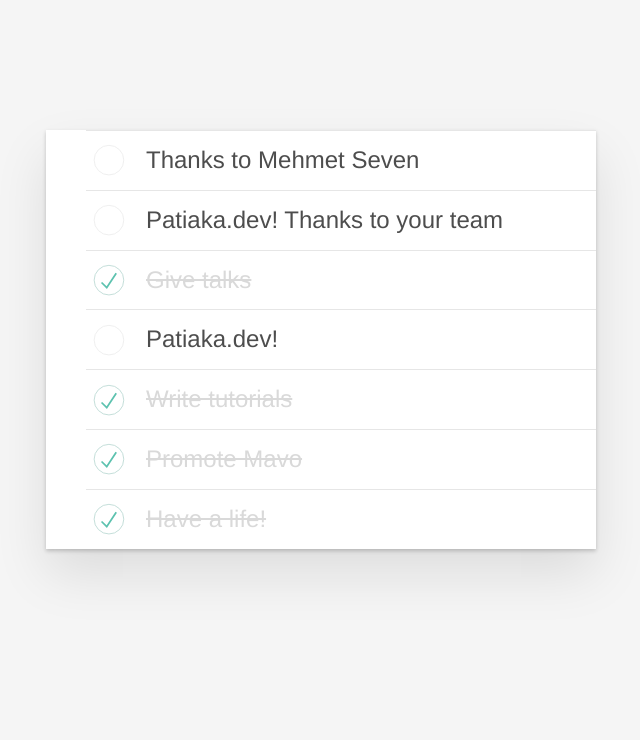
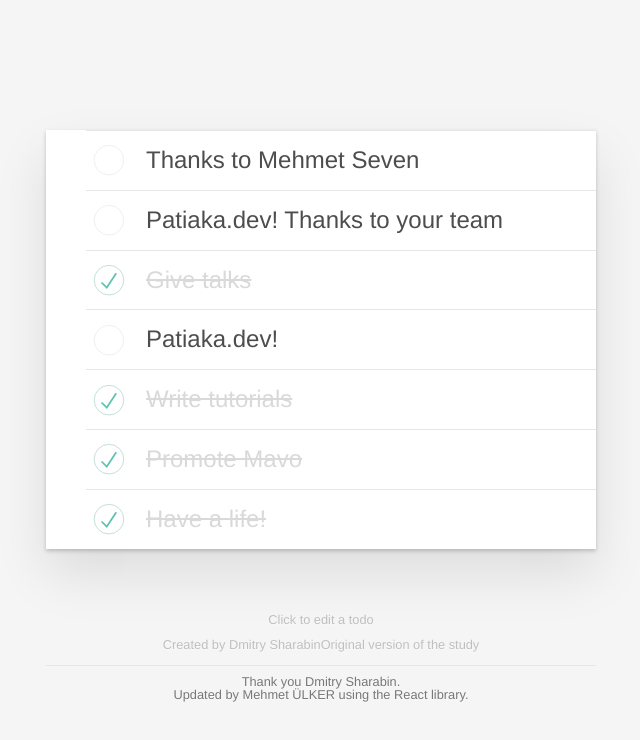
Before and after one commit to mehmetulker/react-todo, a React (Vite) app: page / in a window 1280 px wide. Shown: the top 740 px of the page, without its empty margins (319-959 px from the left). Built offline with nearby package versions, Linux system fonts and the light colour scheme.

Commit message:
footer added.

```diff
--- a/src/App.jsx
+++ b/src/App.jsx
@@ -1,5 +1,6 @@
 import "./App.css";
 import TodoFormList from "./components/TodoFormList";
+import Footer from "./components/Footer";
 
 function App() {
   return (
@@ -7,6 +8,9 @@
       <section className="todoapp">
         <TodoFormList />
       </section>
+      <div>
+        <Footer />
+      </div>
     </div>
   );
 }
--- /dev/null
+++ b/src/components/Footer.jsx
@@ -0,0 +1,26 @@
+import React from "react";
+
+function Footer() {
+  return (
+    <div>
+      <footer className="info">
+        <p>Click to edit a todo</p>
+        <p>
+          Created by <a href="https://d12n.me/">Dmitry Sharabin</a>
+          <a href="https://codepen.io/dmitrysharabin/pen/MWgQNYZ">
+            Original version of the study
+          </a>
+        </p>
+        <p className="footer">
+          Thank you Dmitry Sharabin.
+          <br />
+          <a href="https://github.com/mehmetulker/react-todo">
+            Updated by Mehmet ÜLKER using the React library.
+          </a>
+        </p>
+      </footer>
+    </div>
+  );
+}
+
+export default Footer;
```
